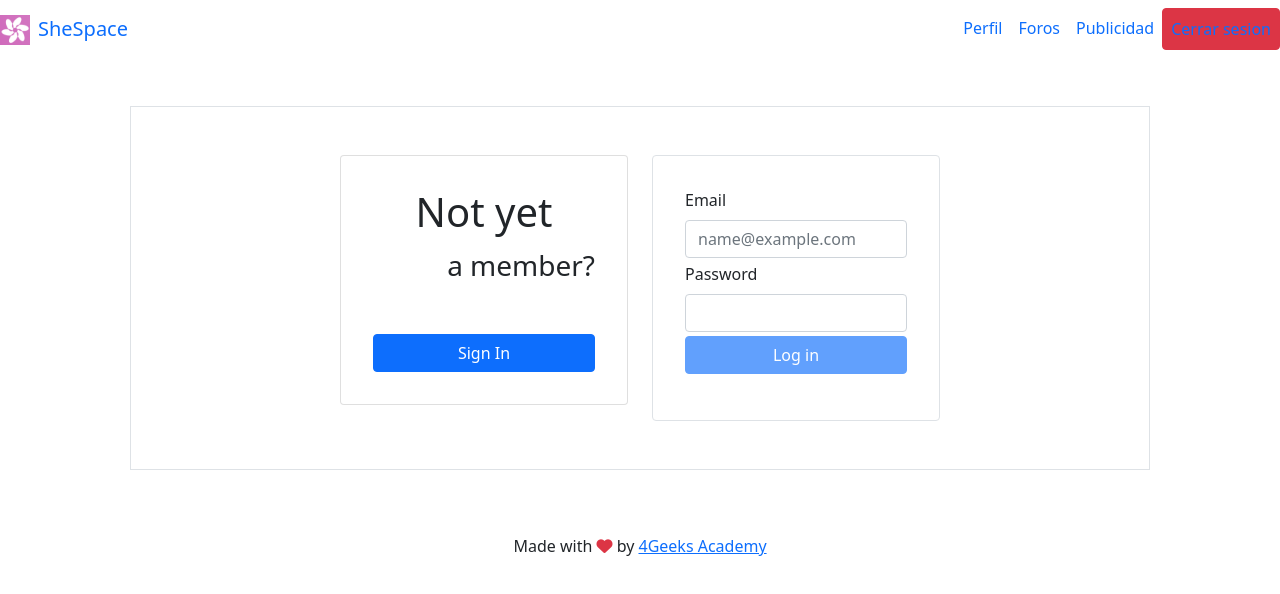
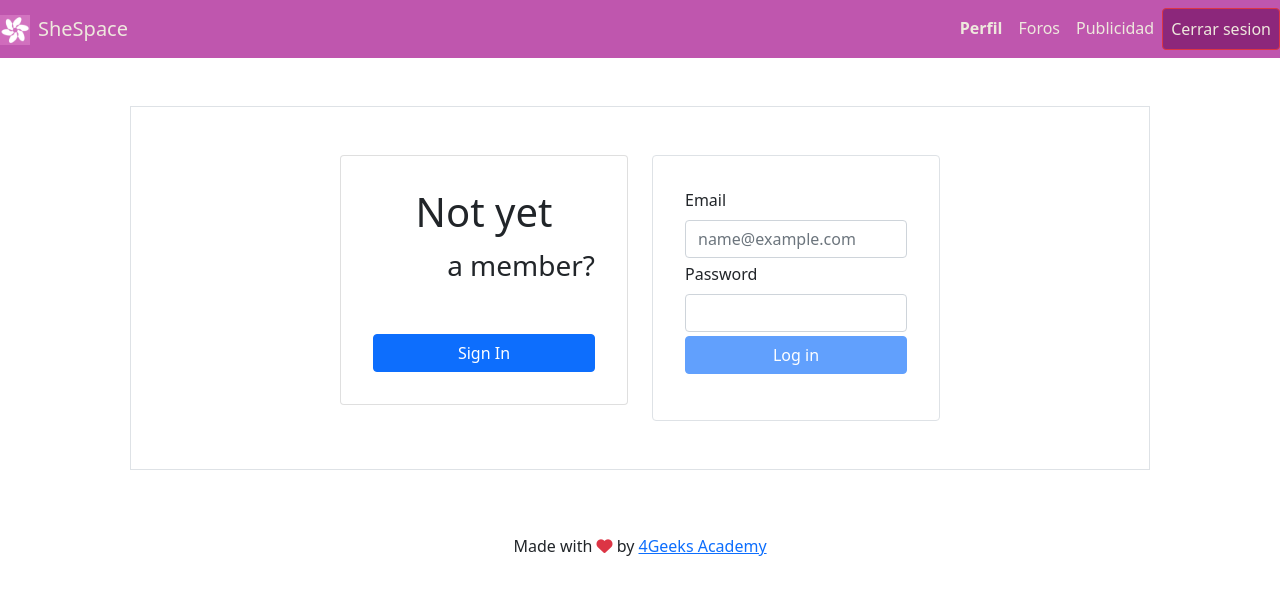
Before and after one commit to 4GeeksAcademy/JJB-Final-Project, a React app: page / in a window 1280 px wide. Built offline with nearby package versions, Linux system fonts and the light colour scheme; no server answers.

Commit message:
agregamos colores a la navbar

```diff
--- a/src/front/js/component/navbar.js
+++ b/src/front/js/component/navbar.js
@@ -1,13 +1,15 @@
 import React from "react";
 import logoNav from "../../img/logo_shespace_navbar.png";
+import "../../styles/colors.css";
+import "../../styles/navbar.css";
 import { Link, useNavigate  } from "react-router-dom";
 
 
 export const Navbar = () => {
 	return (
-		<nav className="navbar navbar-expand-lg bg-body-tertiary">
+		<nav className="navbar navbar-expand-lg bg-body-tertiary" >
 			<div className="container-fluid">
-				<Link className="navbar-brand" to={"/"}>
+				<Link className="navbar-brand" to={"/"} >
 					<img
 						src={logoNav}
 						alt="Logo"
--- a/src/front/styles/colors.css
+++ b/src/front/styles/colors.css
@@ -10,8 +10,7 @@
     --info-color: #1abc9c;
     --warning-color: #f1c40f;
     --danger-color: #e74c3c;
-    --success-color: #2ecc71; */
+    --success-color: #2ecc71;
+    rosita:   #CB5CB5
+    */
   }
-
-
-  #CB5CB5
--- /dev/null
+++ b/src/front/styles/navbar.css
@@ -0,0 +1,24 @@
+nav {
+    background-color: var(--secondary-color);
+}
+
+.navbar {
+    color: var(--text-color);
+  }
+
+  .navbar-brand {
+    color: var(--text-color);
+  }
+
+  .navbar .nav-link {
+    color: var(--text-color);
+  }
+
+  .navbar .nav-link.active {
+    font-weight: bold;
+  }
+
+  .navbar .nav-link.btn {
+    background-color: var(--primary-color);;
+    color: var(--text-color);
+  }
```
